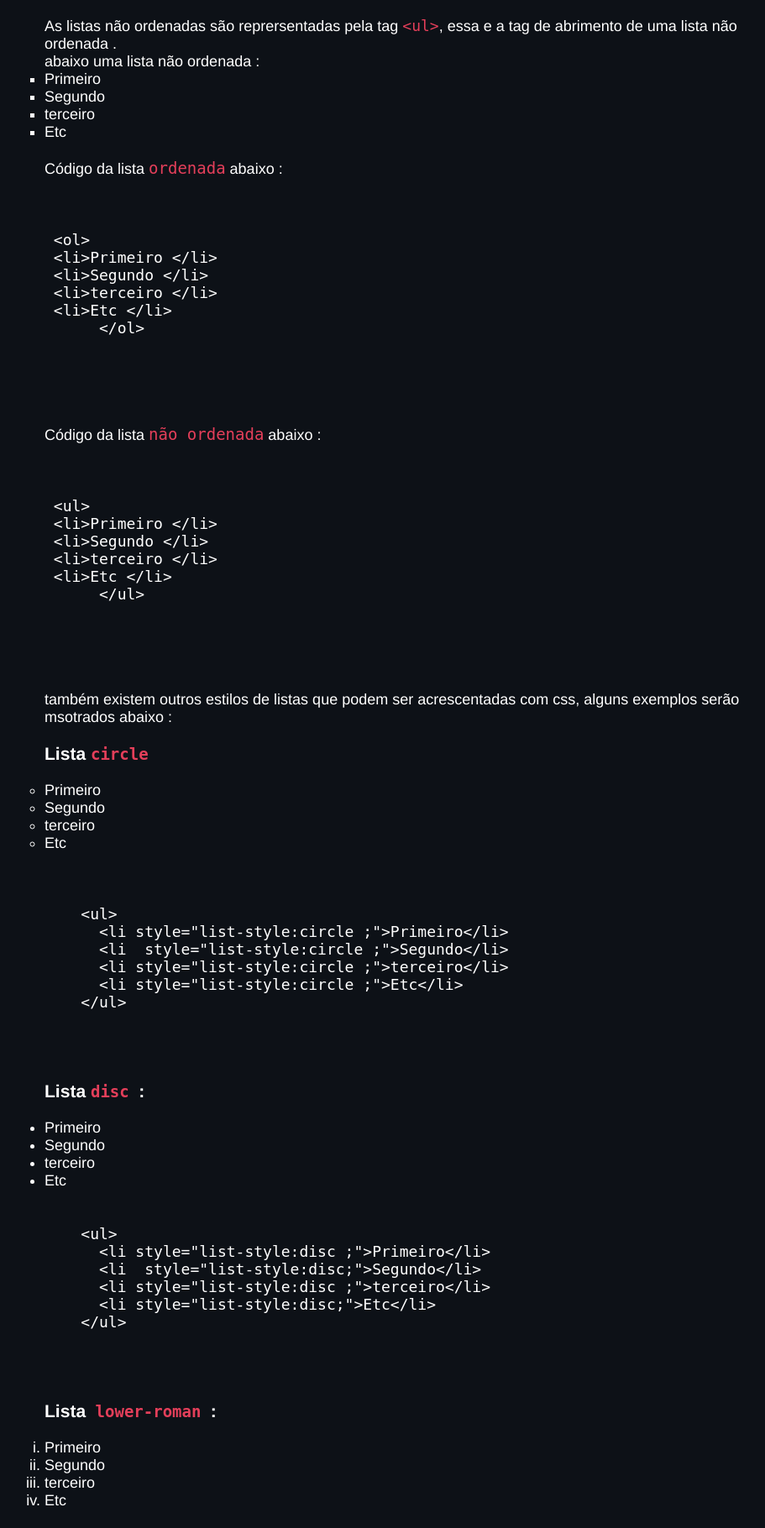
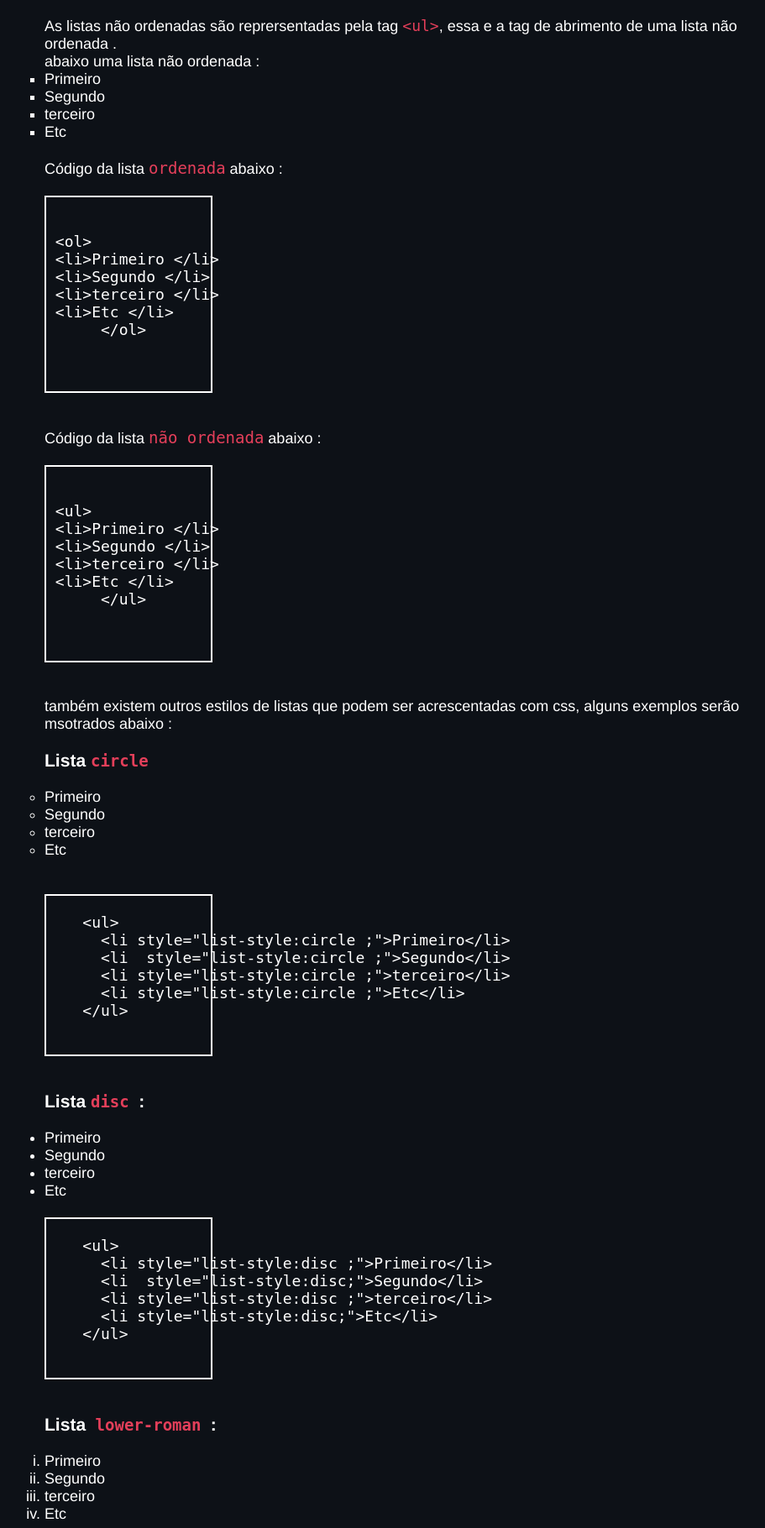
Before and after one commit to JoaoPedroSarmento/JoaoPedroSarmento.github.io, a PHP site: the page made by meu site/site/conteudo/html/Tags listas.html in a window 1280 px wide. Shown: the part 391-2211 px from the top of the page at 84% size, without its empty margins (147-1058 px from the left). Run offline with PHP 8.4, Linux system fonts and the light colour scheme.

Commit message:
Update listas.css

```diff
--- a/meu site/site/conteudo/html/listas.css
+++ b/meu site/site/conteudo/html/listas.css
@@ -8,6 +8,10 @@ header {
   margin: 0px;
 }
 
+pre {
+  border: 2px solid white;
+  max-width: 200px;
+}
 body {
   background-color: #0d1117;
 }
```
